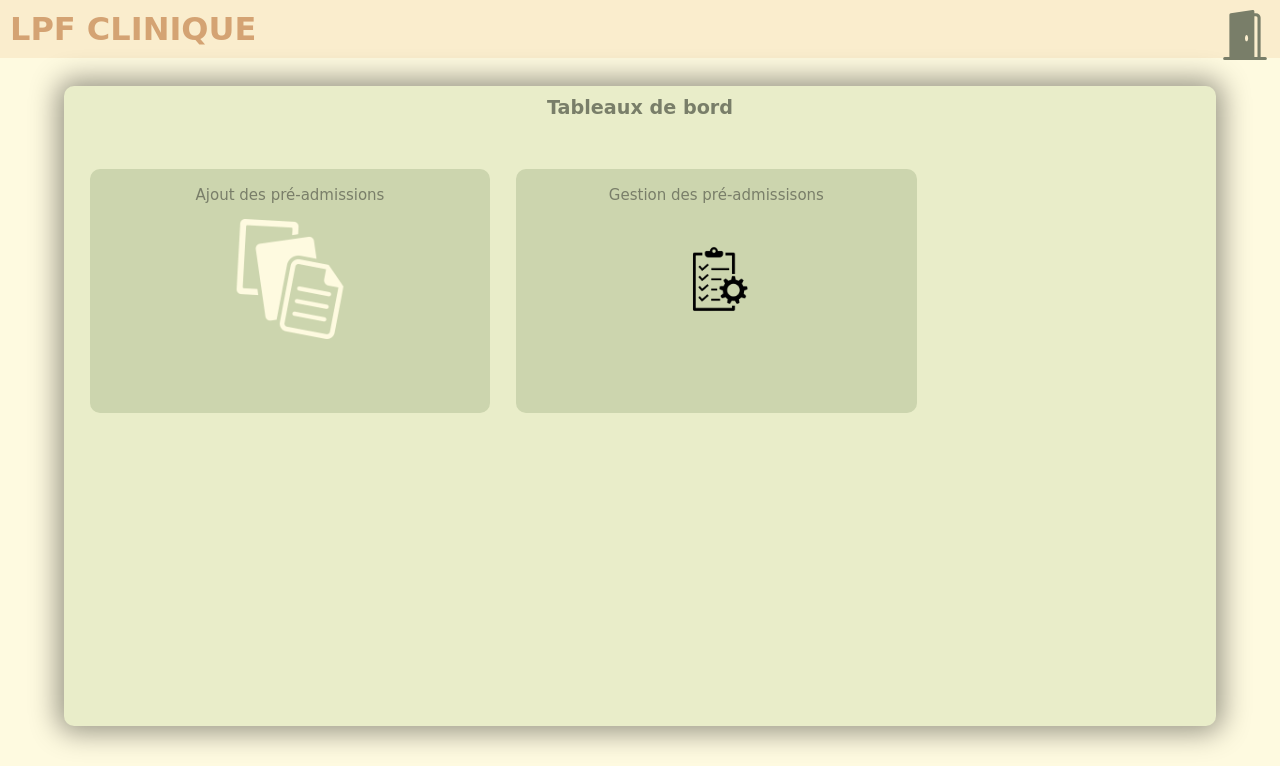
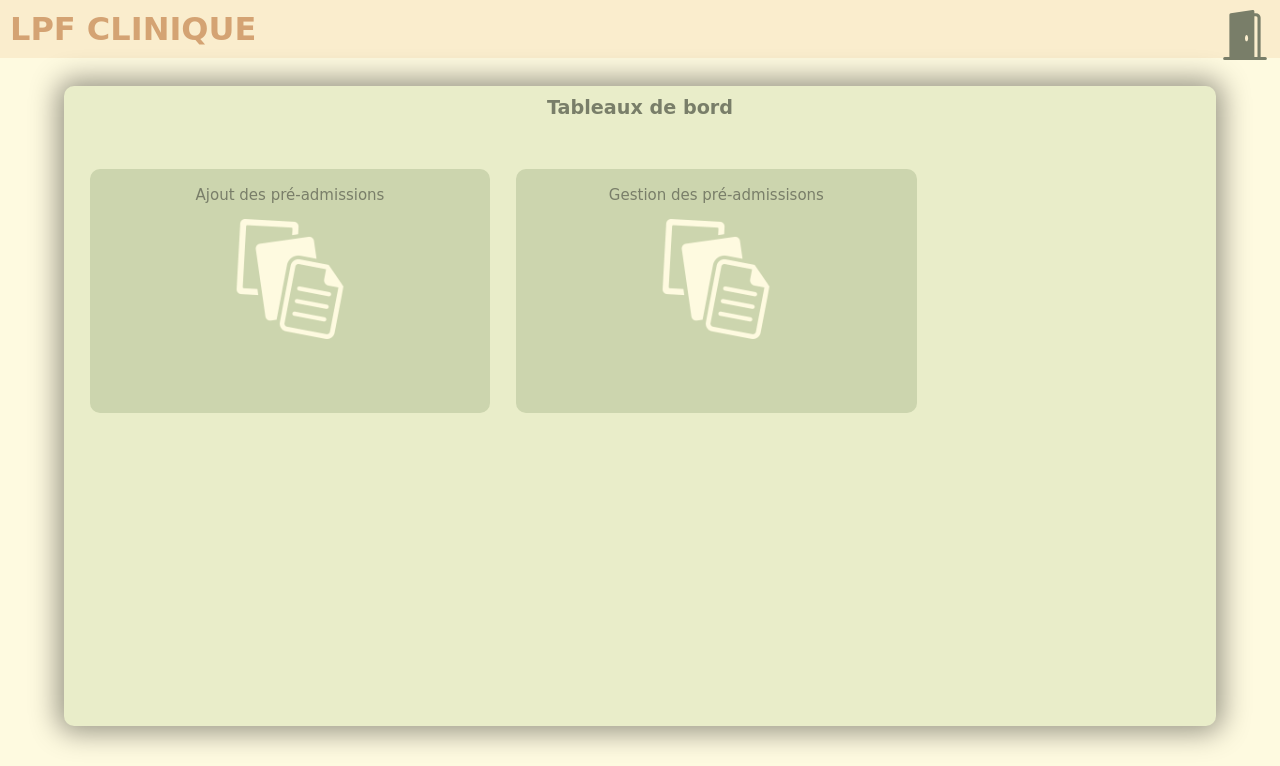
Before and after one commit to APSIO2/SiteClinique, a PHP site: page /PHP/dashboardSecretaire.php in a window 1280 px wide. Shown: the top 766 px of the page. Run offline with PHP 8.4, Linux system fonts and the light colour scheme; the visitor is signed in with stand-in values (Sample User, id 1); some web fonts are replaced.

Commit message:
Update dashboardSecretaire.php

```diff
--- a/PHP/dashboardSecretaire.php
+++ b/PHP/dashboardSecretaire.php
@@ -39,7 +39,7 @@ if(!isset($_SESSION['role'])){
             </div></a>
             <a href="gestionPread.php" class="liendash"><div class="menuItem vw30">
                 <p>Gestion des pré-admissisons</p>
-                <img src="../IMG/gestion.png" alt="" srcset="" class="menuicon">
+                <img src="../IMG/80910.png" alt="" srcset="" class="menuicon">
             </div></a>
             <a href="#" class="liendash"><div class="menuItem vw20" style="display:none;">
                 <p>Autre Outils</p>
```
